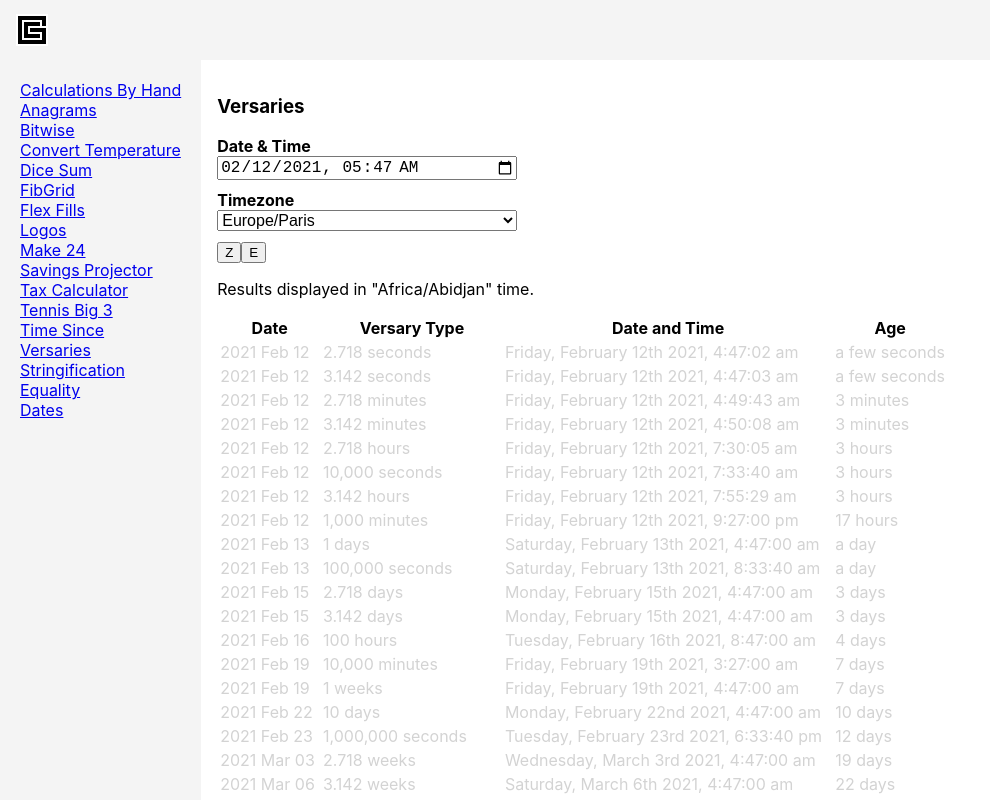
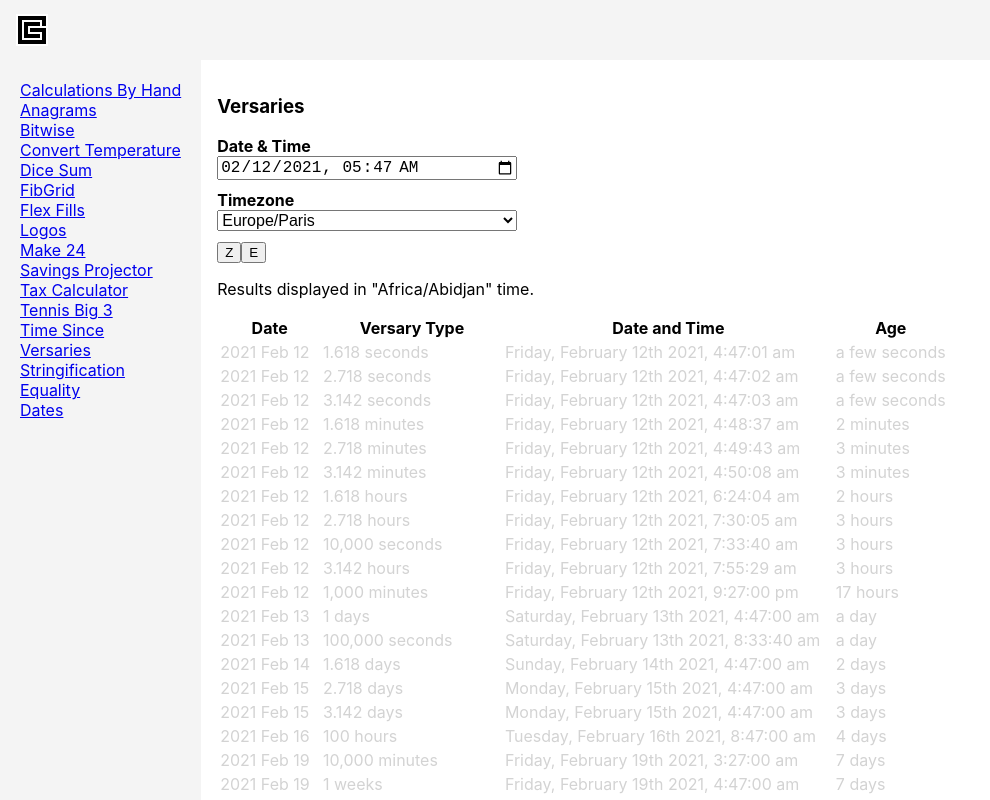
Before and after one commit to callumgrayson/cgcom, a React (Create React App) app: page /versaries in a window 1280 px wide. Shown: the whole page, without its empty margins (0-990 px from the left). Built offline with nearby package versions, Linux system fonts and the light colour scheme.

Commit message:
Adds phi values

```diff
--- a/src/components/Versaries/Versaries.jsx
+++ b/src/components/Versaries/Versaries.jsx
@@ -4,7 +4,64 @@ import InputDateTime from "./InputDateTime";
 import InputTimezone from "./InputTimezone";
 import "./Versaries.css";
 
+function solveEmoment() {
+  // console.log("solve E moment");
+  // if (false) {
+  //   console.log("baseObj", baseObj);
+  //   console.log("inDateString", inDateString);
+  //   console.log("baseObj", baseObj);
+  //   console.log("momentBase", momentBase);
+  //   console.log("momentBase.unix()", momentBase.unix());
+  //   console.log("momentBase.format(formatFull)", momentBase.format(formatFull));
+  //   const valueEyears = 85780560807;
+  //   const zBirthEpoch = new Date("2021-02-12").valueOf(); //
+  //   console.log("zBirthEpoch", zBirthEpoch);
+  //   const zeEpoch = zBirthEpoch + valueEyears;
+  //   console.log("zeEpoch", zeEpoch);
+  //   const isoZeEpoch = new Date(zeEpoch);
+  //   console.log("isoZeEpoch", isoZeEpoch);
+  // }
+  const formatShort = "YYYY MMM DD";
+  const inString = "2020-01-01T00:00:00.001Z";
+  const startM = moment(inString).toISOString();
+  const startN = new Date(inString).toISOString();
+  console.log("startM, startN", startM, startN);
+
+  const eYears = Math.E;
+  const convEYearsMs = eYears * 365.2425 * 24 * 60 * 60 * 1000;
+  const valueMsOfEyears = 85780560807;
+  console.log(
+    "convEYearsMs, valueMsOfEyears",
+    convEYearsMs,
+    valueMsOfEyears,
+    convEYearsMs - valueMsOfEyears
+  );
+
+  const momAdded = moment(inString).add(valueMsOfEyears, "milliseconds");
+  console.log("momAdded", momAdded);
+  const momAddedYears = moment(inString).add(Math.E, "years");
+  console.log("momAddedYears", momAddedYears);
+  const years2 = moment(inString).add(2, "years");
+  console.log("years2", years2);
+  const yearsPoint71828 = moment(inString).add(Math.E - 2, "years");
+  console.log("yearsPoint71828", yearsPoint71828);
+  const conv_2YearsMs = (Math.E - 2) * 365.2425 * 24 * 60 * 60 * 1000;
+  const yearsp71828ms = moment(inString).add(conv_2YearsMs, "milliseconds");
+  console.log("yearsp71828ms", yearsp71828ms);
+  const yearSplit1 = moment(inString).add(0.5, "years").add(0.5, "years");
+  console.log("yearSplit1", yearSplit1);
+  console.log("Math.E", Math.E);
+  const momAddedMonths = moment(inString).add(Math.E * 12, "months");
+  console.log("momAddedMonths", momAddedMonths);
+  console.log("momAddedYears", momAddedYears);
+}
+
+// solveEmoment();
+
+const PHI = (Math.sqrt(5) + 1) / 2;
+
 const base10sMap = [
+  { unit: "seconds", value: PHI },
   { unit: "seconds", value: Math.E },
   { unit: "seconds", value: Math.PI },
   { unit: "seconds", value: 10000 },
@@ -14,6 +71,7 @@ const base10sMap = [
   { unit: "seconds", value: 100000000 },
   { unit: "seconds", value: 1000000000 },
 
+  { unit: "minutes", value: PHI },
   { unit: "minutes", value: Math.E },
   { unit: "minutes", value: Math.PI },
   { unit: "minutes", value: 1000 },
@@ -22,6 +80,7 @@ const base10sMap = [
   { unit: "minutes", value: 1000000 },
   { unit: "minutes", value: 10000000 },
 
+  { unit: "hours", value: PHI },
   { unit: "hours", value: Math.E },
   { unit: "hours", value: Math.PI },
   { unit: "hours", value: 100 },
@@ -30,6 +89,7 @@ const base10sMap = [
   { unit: "hours", value: 100000 },
   { unit: "hours", value: 1000000 },
 
+  { unit: "days", value: PHI },
   { unit: "days", value: Math.E },
   { unit: "days", value: Math.PI },
   { unit: "days", value: 1 },
@@ -38,6 +98,7 @@ const base10sMap = [
   { unit: "days", value: 1000 },
   { unit: "days", value: 10000 },
 
+  { unit: "weeks", value: PHI },
   { unit: "weeks", value: Math.E },
   { unit: "weeks", value: Math.PI },
   { unit: "weeks", value: 1 },
@@ -45,12 +106,14 @@ const base10sMap = [
   { unit: "weeks", value: 100 },
   { unit: "weeks", value: 1000 },
 
+  { unit: "months", value: PHI },
   { unit: "months", value: Math.E },
   { unit: "months", value: Math.PI },
   { unit: "months", value: 10 },
   { unit: "months", value: 100 },
   { unit: "months", value: 1000 },
 
+  { unit: "years", value: PHI },
   { unit: "years", value: Math.E },
   { unit: "years", value: Math.PI },
 ];
@@ -67,6 +130,14 @@ const userTzGuess = moment.tz.guess();
 const getDisplayDates = (inDateString) => {
   const momentBirth = moment(inDateString);
   const baseArray = base10sMap.map((baseObj) => {
+    // TODO - use ms instead of years.
+    // if (
+    //   baseObj.value === Math.E ||
+    //   baseObj.value === Math.PI ||
+    //   baseObj.value === PHI
+    // ) {
+    //   console.log("baseObj", baseObj);
+    // }
     const momentBase = moment(inDateString).add(baseObj.value, baseObj.unit);
 
     return {
```
